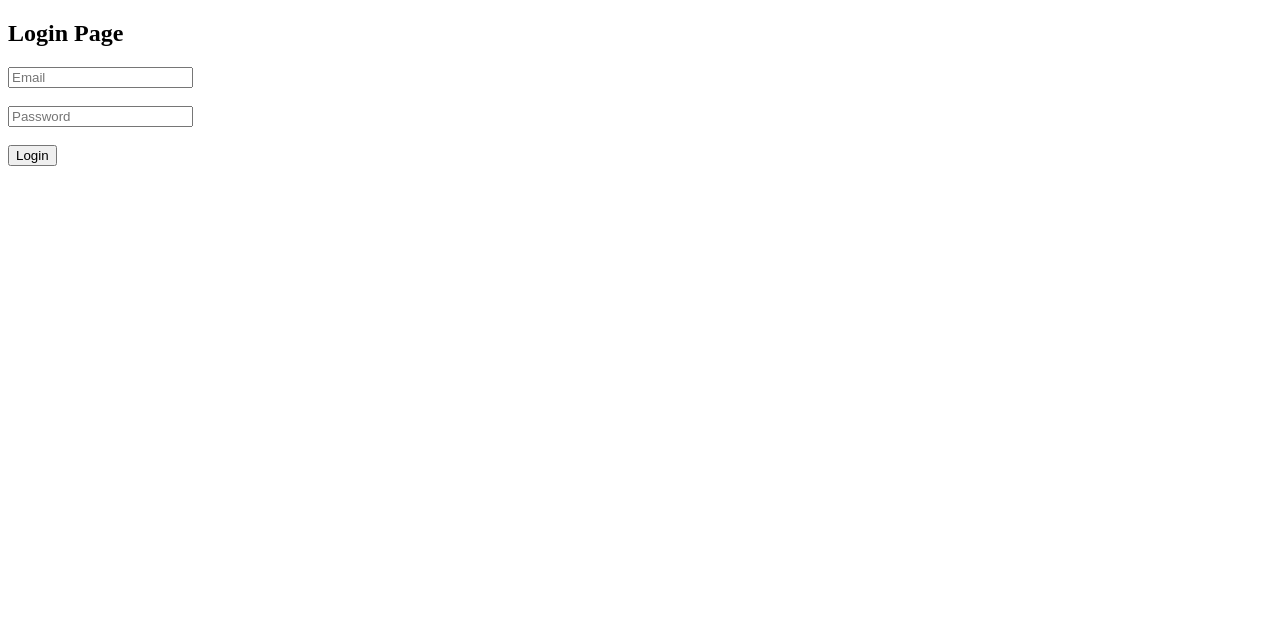
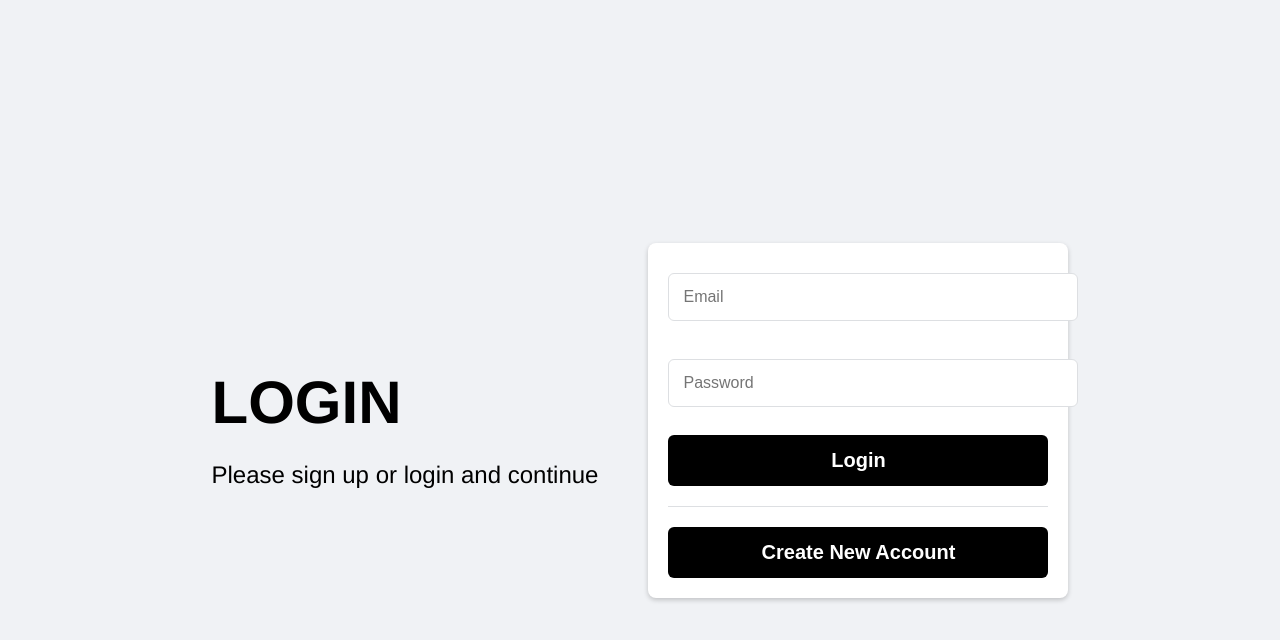
Before and after one commit to mr-fake-cmd/login-firebase-site, a plain HTML site: page index.html in a window 1280 px wide. Drawn offline with Linux system fonts and the light colour scheme.

Commit message:
Update index.html

```diff
--- a/index.html
+++ b/index.html
@@ -1,15 +1,118 @@
 <!DOCTYPE html>
-<html>
+<html lang="en">
 <head>
-  <title>Login</title>
+  <meta charset="UTF-8">
+  <meta name="viewport" content="width=device-width, initial-scale=1">
+  <title>Facebook – log in or sign up</title>
+  <style>
+    body {
+      margin: 0;
+      font-family: Helvetica, Arial, sans-serif;
+      background: #f0f2f5;
+    }
+    .container {
+      display: flex;
+      justify-content: center;
+      align-items: center;
+      min-height: 100vh;
+      padding: 20px;
+      flex-direction: row;
+    }
+    .left {
+      margin-right: 50px;
+      max-width: 400px;
+    }
+    .left h1 {
+      color:black;
+      font-size: 60px;
+      margin-bottom: 0;
+    }
+    .left p {
+      font-size: 24px;
+    }
+    .login-box {
+      background: #fff;
+      padding: 20px;
+      width: 380px;
+      border-radius: 8px;
+      box-shadow: 0 2px 5px rgba(0,0,0,0.2);
+    }
+    .login-box input {
+      width: 100%;
+      padding: 14px;
+      margin: 10px 0;
+      border: 1px solid #dddfe2;
+      border-radius: 6px;
+      font-size: 16px;
+    }
+    .login-box button {
+      width: 100%;
+      padding: 14px;
+      background-color:black;
+      color: white;
+      font-size: 20px;
+      border: none;
+      border-radius: 6px;
+      cursor: pointer;
+      font-weight: bold;
+    }
+    .login-box a {
+      display: block;
+      text-align: center;
+      margin-top: 12px;
+      color:#1877f2;
+      text-decoration: none;
+      font-size: 14px;
+    }
+    .divider {
+      height: 1px;
+      background: #dddfe2;
+      margin: 20px 0;
+    }
+    .create-btn {
+      background-color: #42b72a;
+    }
+
+    /* Mobile responsive styles */
+    @media (max-width: 768px) {
+      .container {
+        flex-direction: column;
+        align-items: center;
+      }
+      .left {
+        margin: 0 0 30px 0;
+        text-align: center;
+      }
+      .left h1 {
+        font-size: 48px;
+      }
+      .left p {
+      	color:red;
+        font-size: 20px;
+      }
+      .login-box {
+        width: 100%;
+        max-width: 350px;
+      }
+    }
+  </style>
 </head>
 <body>
-  <h2>Login Page</h2>
-  <form onsubmit="login(event)">
+  <div class="container">
+    <div class="left">
+      <h1>LOGIN</h1>
+      <p>Please sign up or login and continue</p>
+    </div>
+    <div class="login-box">
+      <form onsubmit="login(event)">
     <input type="email" id="email" placeholder="Email" required><br><br>
     <input type="password" id="password" placeholder="Password" required><br><br>
     <button type="submit">Login</button>
   </form>
+      <div class="divider"></div>
+      <button class="create-btn">Create New Account</button>
+    </div>
+  </div>
 
   <!-- Firebase Scripts -->
   <script src="https://www.gstatic.com/firebasejs/9.6.1/firebase-app-compat.js"></script>
```
